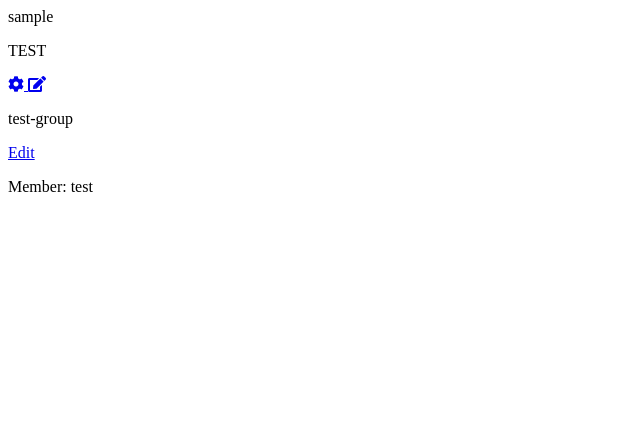
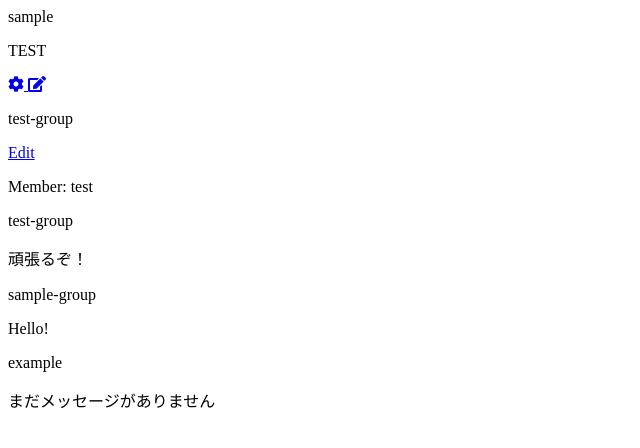
Before and after one commit to STHEXA/chat-space, a Rails app: page /messages in a window 1280 px wide. Shown: the top 448 px of the page, without its empty margins (0-640 px from the left). Run offline with Rails 7, Linux system fonts and the light colour scheme; some libraries are stand-ins or nearby versions.

Commit message:
Add side-container
Created a sidebar that shows the groups that have been created

```diff
--- a/app/views/messages/index.html.haml
+++ b/app/views/messages/index.html.haml
@@ -20,3 +20,14 @@
       %a.group-container__edit-btn{:href => "#"}
         %p Edit
       %p.group-container__member Member: test
+
+    .side-container
+      .side-container__group--first
+        %p.side-container__name test-group
+        %p.side-container__message 頑張るぞ！
+      .side-container__group
+        %p.side-container__name sample-group
+        %p.side-container__message Hello!
+      .side-container__group
+        %p.side-container__name example
+        %p.side-container__message まだメッセージがありません
```
